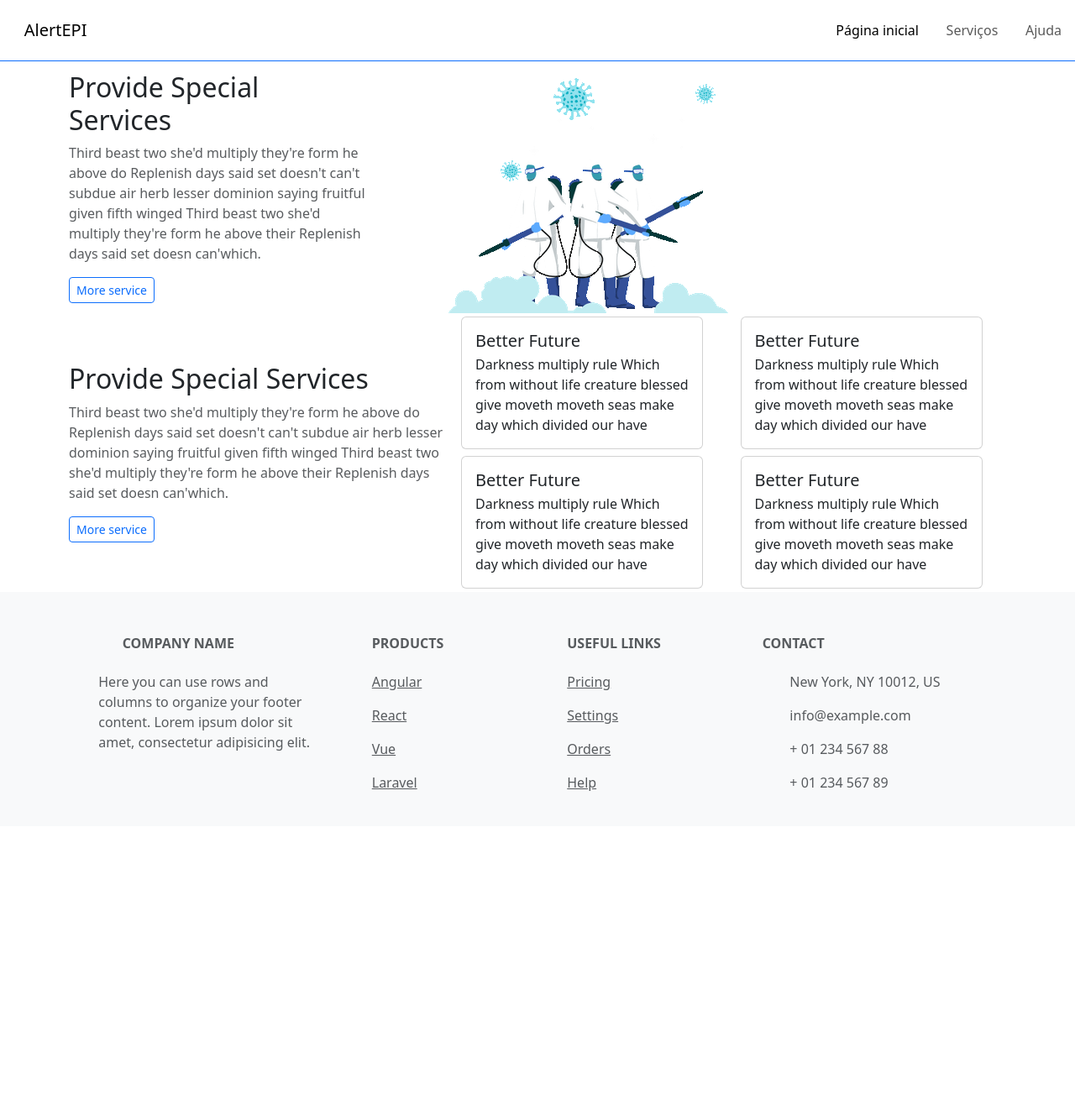
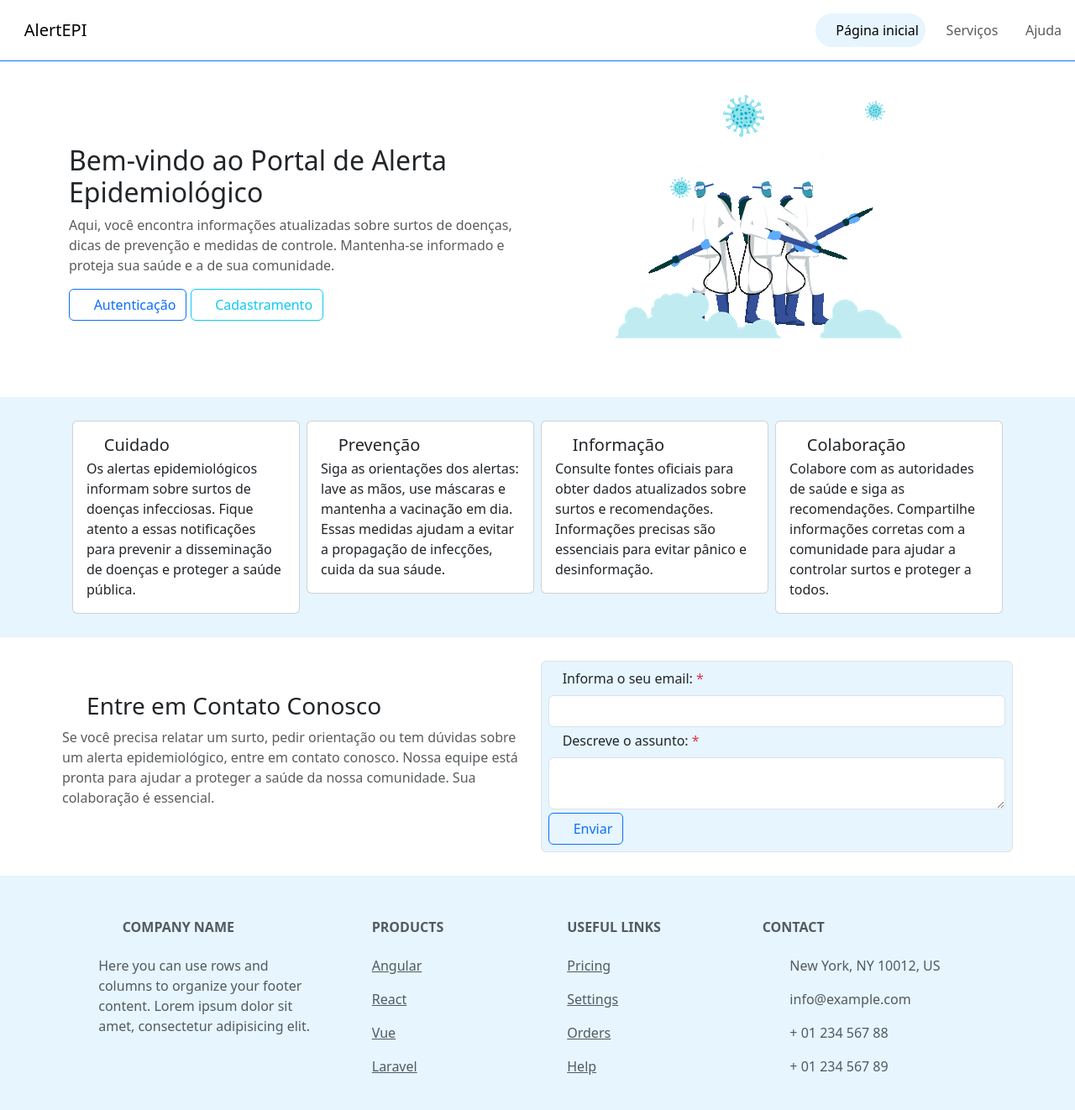
Before and after one commit to sedrac-slc/epidemiological_notification_v1, a Django app: page / in a window 1280 px wide. Shown: the whole page at 84% size. Before the commit the page ends 942 px from the top, so only its background shows below. Run offline with Django 5.2, Linux system fonts and the light colour scheme; some libraries are stand-ins or nearby versions; some web fonts are replaced.

Commit message:
create layout page index

```diff
--- /dev/null
+++ b/pages/templates/components/button.html
@@ -0,0 +1,4 @@
+<button class="btn {{ btn|default:'btn-outline-primary' }}" type="{{ type|default:'button' }}">
+  <i class="{{ icon|default:'' }}"></i>
+  <span>{{ text|default:'' }}</span>
+</button>
--- a/pages/templates/components/card.html
+++ b/pages/templates/components/card.html
@@ -1,7 +1,10 @@
-<div class="card" style="width: 18rem;">
+<div class="card">
   <div class="card-body">
-    <h5 class="card-title">{{ title|default:"" }}</h5>
-    <h6 class="card-subtitle mb-2 text-body-secondary">{{ subtitle|default:"" }}</h6>
+    <h5 class="card-title">
+      <i class="{{ icon|default:'fa-solid fa-house' }} text-primary"></i>
+      {{ title|default:"" }}
+    </h5>
+    <h6 class="card-subtitle mb-2 text-body-secondary text-justify">{{ subtitle|default:"" }}</h6>
     <p class="card-text">{{ text|default:"" }}</p>
   </div>
 </div>
--- /dev/null
+++ b/pages/templates/components/input-email.html
@@ -0,0 +1 @@
+{% include 'components/input.html' with icon="fa-solid fa-envelope" type="email" icon="fa-solid fa-envelope" %}
--- /dev/null
+++ b/pages/templates/components/input.html
@@ -0,0 +1,6 @@
+<label for="{{ id|default:'' }}" class="form-label">
+    <i class="{{ icon|default:'' }}"></i>
+    <span>{{ label|default:'' }}</span>
+    {% if required|default:False %} <span class="text-danger">*</span> {% endif %}
+</label>
+<input class="form-control" type="{{ type|default:'text' }}" id="{{ id|default:'' }}" value="{{ value|default:'' }}" required="{{ required|default:False }}"/>
--- /dev/null
+++ b/pages/templates/components/textarea.html
@@ -0,0 +1,8 @@
+<label for="{{ id|default:'' }}" class="form-label">
+    <i class="{{ icon|default:'fa-solid fa-message' }}"></i>
+    <span>{{ label|default:'' }}</span>
+    {% if required|default:False %} <span class="text-danger">*</span> {% endif %}
+</label>
+<textarea class="form-control" type="{{ type|default:'' }}" id="{{ id|default:'' }}" value="{{ value|default:'' }}" required="{{ required|default:False }}">
+    {{ value|default:'' }}
+</textarea>
--- a/pages/templates/index.html
+++ b/pages/templates/index.html
@@ -1,18 +1,9 @@
 {% extends "layouts/app.html" %}
+
 {% load static %}
 
 {% block link %}
-<style>
-    .banner-img{
-        background: url("{% static 'img/virus-disinfectan.gif' %}") no-repeat 0px -120px;
-        min-height: 300px;
-    }
-
-    .img-header{
-        margin-top: -100px;
-        margin-right: 0px;
-    }
-</style>
+    <link href="{% static 'css/page/home.css' %}" rel="stylesheet"/>
 {% endblock %}
 
 {% block title %} Bem vindo {% endblock %}
@@ -23,7 +14,9 @@
 
 {% include "partials/main/header.html" %}
 
-{% include "partials/main/section.html" %}
+{% include "partials/main/section-cards.html" %}
+
+{% include "partials/main/section-contact.html" %}
 
 {% include "partials/main/footer.html" %}
 
--- a/pages/templates/partials/main/footer.html
+++ b/pages/templates/partials/main/footer.html
@@ -1,4 +1,4 @@
-<footer class="text-center text-lg-start bg-body-tertiary text-muted">
+<footer class="text-center text-lg-start bg-primary-suave text-muted">
     <section class="container pt-1">
       <div class="container text-center text-md-start mt-5">
         <div class="row mt-3">
--- a/pages/templates/partials/main/header.html
+++ b/pages/templates/partials/main/header.html
@@ -1,18 +1,24 @@
 {% load static %}
 <header>
-    <section class="container">
-        <div class="row">
-            <div class="col-md-4 align-self-center">
-                <h2>Provide Special  Services</h2>
-                <p class="text-muted">Third beast two she'd multiply they're form he above do Replenish days said
-                    set doesn't can't subdue air herb lesser dominion saying fruitful given
-                    fifth winged Third beast two she'd multiply they're form he above their
-                    Replenish days said set doesn can'which.</p>
-                <a href="#" class="btn btn-sm btn-outline-primary">More service</a>
-            </div>
-            <div class="col-md-8 position-relative banner-img">
-                {% comment %} <img src="{% static 'img/virus-disinfectan.gif' %}" class="img-header"/> {% endcomment %}
-            </div>
+  <section class="container">
+    <div class="row">
+      <div class="col-md-6 align-self-center">
+        <div class=" h2 mt-2">Bem-vindo ao Portal de Alerta Epidemiológico</div>
+        <p class="text-muted">Aqui, você encontra informações atualizadas sobre surtos de doenças, dicas de prevenção e medidas de controle. Mantenha-se informado e proteja sua saúde e a de sua comunidade.</p>
+        <div class="d-grid gap-2 d-md-block">
+          <button class="btn btn-outline-primary">
+            <i class="fa-solid fa-right-to-bracket"></i>
+            <span>Autenticação</span>
+          </button>
+          <button class="btn btn-outline-info">
+            <i class="fa-solid fa-clipboard-list"></i>
+            <span>Cadastramento</span>
+          </button>
         </div>
-    </section>
+      </div>
+      <div class="col-md-6 position-relative banner-img">
+        <img src="{% static 'img/virus-disinfectan.gif' %}" class="img-header" alt="Banner img"/>
+      </div>
+    </div>
+  </section>
 </header>
--- a/pages/templates/partials/main/navbar.html
+++ b/pages/templates/partials/main/navbar.html
@@ -1,7 +1,7 @@
 <nav class="navbar navbar-expand-lg border-bottom border-body border-primary" >
     <div class="container-fluid p-2">
       <a class="navbar-brand" href="#">
-        <i class="fa-solid fa-bell"></i>
+        <i class="fa-solid fa-bell text-primary"></i>
         <span>AlertEPI</span>
       </a>
       <button class="navbar-toggler" type="button" data-bs-toggle="collapse" data-bs-target="#navbarNavAltMarkup" aria-controls="navbarNavAltMarkup" aria-expanded="false" aria-label="Toggle navigation">
@@ -10,15 +10,15 @@
       <div class="collapse navbar-collapse justify-content-end" id="navbarNavAltMarkup">
         <div class="navbar-nav">
           <a class="nav-link active" aria-current="page" href="#">
-            <i class="fa-solid fa-house"></i>
+            <i class="fa-solid fa-house text-primary"></i>
             <span>Página inicial</span>
           </a>
           <a class="nav-link" href="#">
-            <i class="fa-solid fa-bell-concierge"></i>
+            <i class="fa-solid fa-bell-concierge text-primary"></i>
             <span>Serviços</span>
           </a>
           <a class="nav-link" href="#">
-            <i class="fa-solid fa-circle-info"></i>
+            <i class="fa-solid fa-circle-info text-primary"></i>
             <span>Ajuda</span>
           </a>
         </div>
--- /dev/null
+++ b/pages/templates/partials/main/section-cards.html
@@ -0,0 +1,18 @@
+<section class="section-cards bg-primary-suave p-4">
+  <div class="container">
+    <div class="row justify-content-center m-auto">
+      <div class="col-md-3 p-1">
+        {% include 'components/card.html' with title='Cuidado' icon="fa-solid fa-house-medical-circle-exclamation" text='Os alertas epidemiológicos informam sobre surtos de doenças infecciosas. Fique atento a essas notificações para prevenir a disseminação de doenças e proteger a saúde pública.' %}
+      </div>
+      <div class="col-md-3 p-1">
+        {% include 'components/card.html' with title='Prevenção' icon="fa-solid fa-pump-medical" text='Siga as orientações dos alertas: lave as mãos, use máscaras e mantenha a vacinação em dia. Essas medidas ajudam a evitar a propagação de infecções, cuida da sua sáude.' %}
+      </div>
+      <div class="col-md-3 p-1">
+        {% include 'components/card.html' with title='Informação' icon="fa-solid fa-laptop-medical" text='Consulte fontes oficiais para obter dados atualizados sobre surtos e recomendações. Informações precisas são essenciais para evitar pânico e desinformação.' %}
+      </div>
+      <div class="col-md-3 p-1">
+        {% include 'components/card.html' with title='Colaboração' icon="fa-solid fa-hand-holding-medical" text='Colabore com as autoridades de saúde e siga as recomendações. Compartilhe informações corretas com a comunidade para ajudar a controlar surtos e proteger a todos.' %}
+      </div>
+    </div>
+  </div>
+</section>
--- /dev/null
+++ b/pages/templates/partials/main/section-contact.html
@@ -0,0 +1,26 @@
+<section class="section-contact p-4">
+  <div class="container">
+    <div class="row">
+      <div class="col-md-6 align-self-center p-1">
+        <div class="h3">
+          <i class="fa-solid fa-phone text-primary"></i>
+          <span>Entre em Contato Conosco</span>
+        </div>
+        <p class="text-muted">Se você precisa relatar um surto, pedir orientação ou tem dúvidas sobre um alerta epidemiológico, entre em contato conosco. Nossa equipe está pronta para ajudar a proteger a saúde da nossa comunidade. Sua colaboração é essencial.</p>
+      </div>
+      <div class="col-md-6 p-1">
+        <form class="d-flex flex-column gap-1 bg-primary-suave border rounded p-2">
+          <div>
+            {% include 'components/input-email.html' with label="Informa o seu email:" required=True %}
+          </div>
+          <div>
+            {% include 'components/textarea.html' with label="Descreve o assunto:" required=True %}
+          </div>
+          <div>
+            {% include 'components/button.html' with text="Enviar" icon="fa-solid fa-paper-plane" %}
+          </div>
+        </form>
+      </div>
+    </div>
+  </div>
+</section>
--- a/pages/templates/partials/main/section.html
+++ /dev/null
@@ -1,30 +0,0 @@
-<section class="feature_part padding_top">
-    <div class="container">
-        <div class="row justify-content-center">
-            <div class="col-md-5 align-self-center">
-                    <h2>Provide Special  Services</h2>
-                    <p class="text-muted">Third beast two she'd multiply they're form he above do Replenish days said
-                        set doesn't can't subdue air herb lesser dominion saying fruitful given
-                        fifth winged Third beast two she'd multiply they're form he above their
-                        Replenish days said set doesn can'which.</p>
-                    <a href="#" class="btn btn-sm btn-outline-primary">More service</a>
-            </div>
-            <div class="col-md-7">
-                <div class="row">
-                        <div class="col-md-6 p-1">
-                            {% include "components/card.html" with title="Better Future" text="Darkness multiply rule Which from without life creature blessed give moveth moveth seas make day which divided our have" %}
-                        </div>
-                        <div class="col-md-6 p-1">
-                            {% include "components/card.html" with title="Better Future" text="Darkness multiply rule Which from without life creature blessed give moveth moveth seas make day which divided our have" %}
-                        </div>
-                        <div class="col-md-6 p-1">
-                            {% include "components/card.html" with title="Better Future" text="Darkness multiply rule Which from without life creature blessed give moveth moveth seas make day which divided our have" %}
-                        </div>
-                        <div class="col-md-6 p-1">
-                            {% include "components/card.html" with title="Better Future" text="Darkness multiply rule Which from without life creature blessed give moveth moveth seas make day which divided our have" %}
-                        </div>
-                </div>
-            </div>
-        </div>
-    </div>
-</section>
--- /dev/null
+++ b/static/css/page/home.css
@@ -0,0 +1,26 @@
+:root{
+    --border-radius: 1.5rem;
+    --bg-primary-suave: #E6F5FE;
+}
+
+.navbar-nav .nav-link.active {
+    background: var(--bg-primary-suave);
+}
+
+.navbar-nav .nav-link:hover{
+    border: 1px solid var(--bs-primary);
+}
+
+.navbar-nav .nav-link.active,
+.navbar-nav .nav-link:hover{
+    border-radius: var(--border-radius);
+}
+
+.img-header{
+    margin-top: -100px;
+    margin-right: 0px;
+}
+
+.bg-primary-suave{
+    background: var(--bg-primary-suave);
+}
```
Also changed, not shown: 1 other file.
